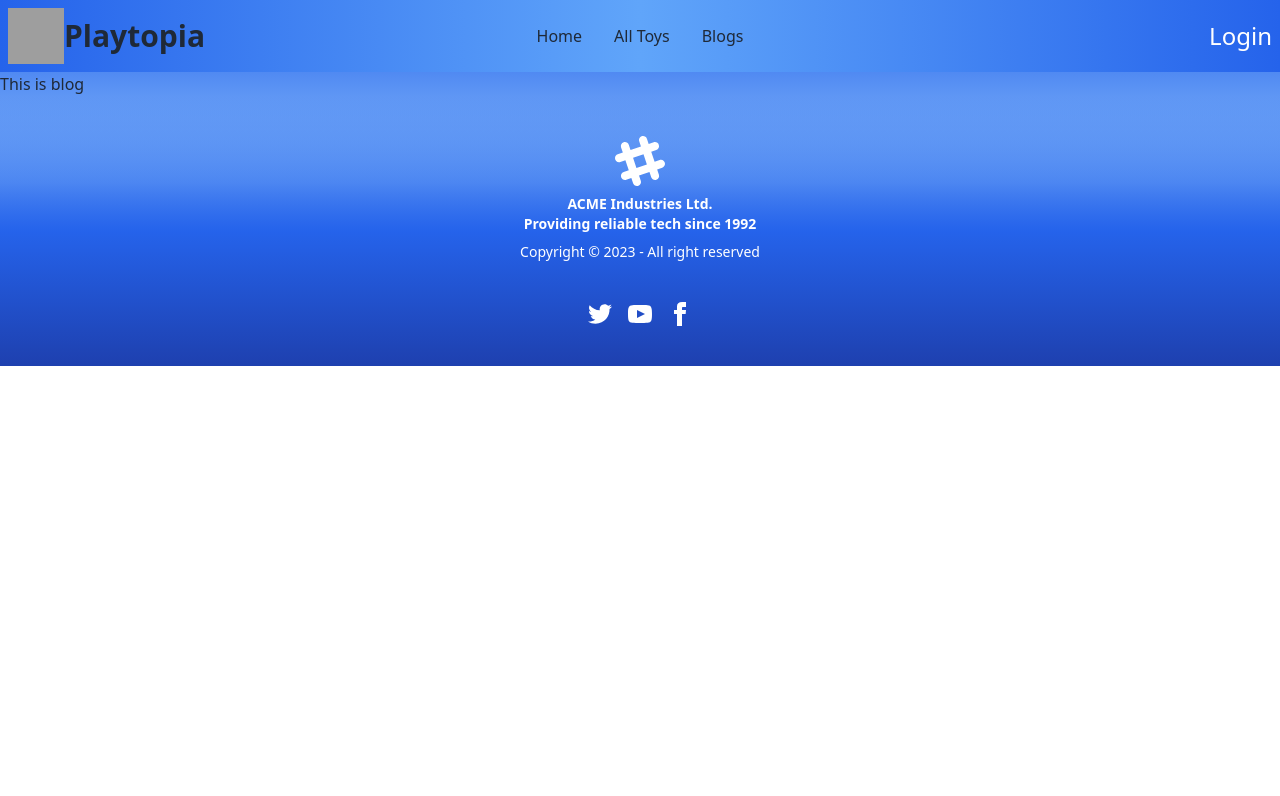
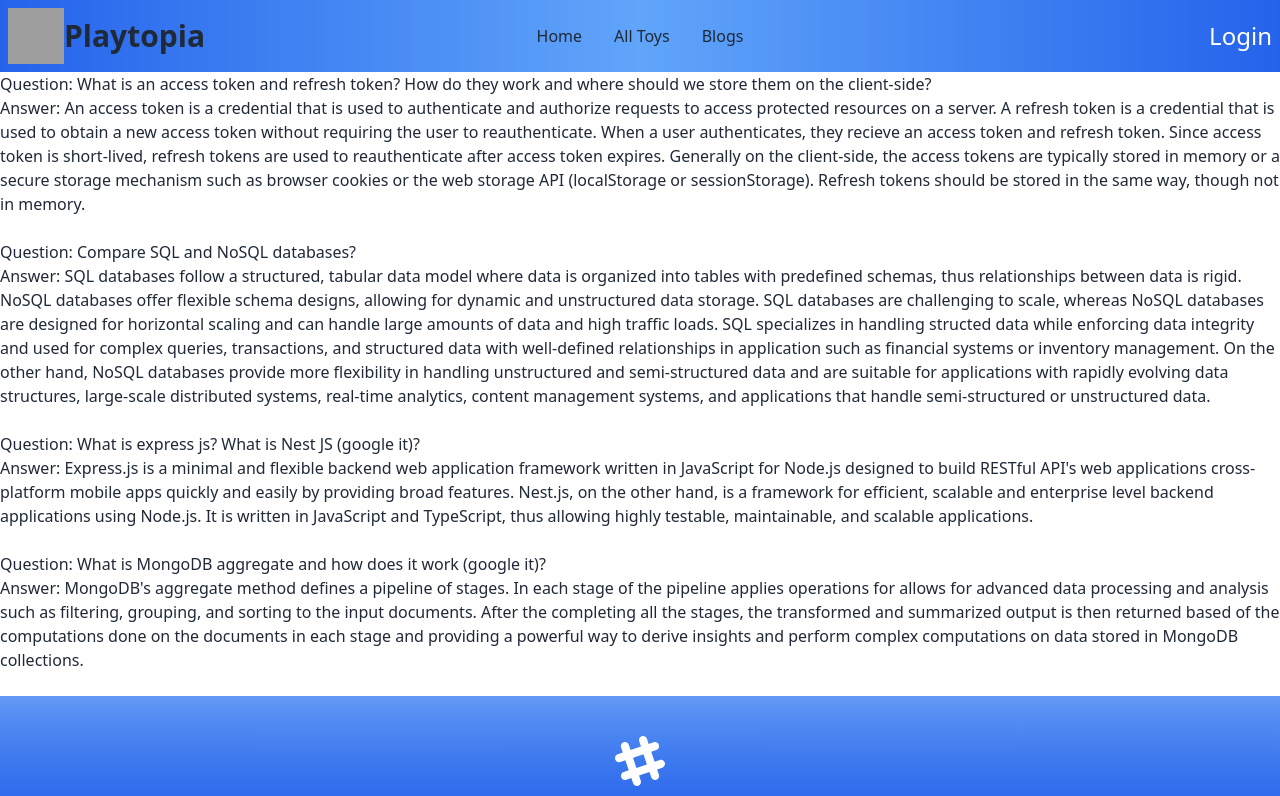
Before and after one commit to AHM-Moinuddin-Sami/Playtopia-Client, a React (Vite) app: page /blog in a window 1280 px wide. Shown: the top 796 px of the page. Built offline with nearby package versions, Linux system fonts and the light colour scheme; no server answers; grey boxes are pictures that could not be loaded.

Commit message:
completed blogs page

```diff
--- a/src/Components/Blog/Blog.jsx
+++ b/src/Components/Blog/Blog.jsx
@@ -3,8 +3,22 @@ import useTitle from "../CustomHooks/useTitle";
 const Blog = () => {
     useTitle("Blogs")
     return (
-        <div>
-            <h3>This is blog</h3>
+        <div className="bg-white">
+            <h3>Question: What is an access token and refresh token? How do they work and where should we store them on the client-side?</h3>
+            <p>Answer: An access token is a credential that is used to authenticate and authorize requests to access protected resources on a server. A refresh token is a credential that is used to obtain a new access token without requiring the user to reauthenticate. When a user authenticates, they recieve an access token and refresh token. Since access token is short-lived, refresh tokens are used to reauthenticate after access token expires. Generally on the client-side, the access tokens are typically stored in memory or a secure storage mechanism such as browser cookies or the web storage API (localStorage or sessionStorage). Refresh tokens should be stored in the same way, though not in memory.</p>
+            <br />
+            <h3>Question: Compare SQL and NoSQL databases?</h3>
+            <p>Answer: SQL databases follow a structured, tabular data model where data is organized into tables with predefined schemas, thus relationships between data is rigid. NoSQL databases offer flexible schema designs, allowing for dynamic and unstructured data storage. SQL databases are challenging to scale, whereas NoSQL databases are designed for horizontal scaling and can handle large amounts of data and high traffic loads. SQL specializes in handling structed data while enforcing data integrity and used for  complex queries, transactions, and structured data with well-defined relationships in application such as financial systems or inventory management. On the other hand, NoSQL databases provide more flexibility in handling unstructured and semi-structured data and are suitable for applications with rapidly evolving data structures, large-scale distributed systems, real-time analytics, content management systems, and applications that handle semi-structured or unstructured data.</p>
+            <br />
+            <h3>Question: What is express js? What is Nest JS (google it)?</h3>
+            <p>Answer: Express.js is a minimal and flexible backend web application framework written in JavaScript for Node.js designed to build RESTful API's web applications cross-platform mobile apps quickly and easily by providing broad features.
+                Nest.js, on the other hand, is a framework for efficient, scalable and enterprise level backend applications using Node.js. It is written in JavaScript and TypeScript, thus allowing highly testable, maintainable, and scalable applications.
+            </p>
+            <br />
+            <h3>Question: What is MongoDB aggregate and how does it work (google it)?</h3>
+            <p>Answer: MongoDB's aggregate method defines a pipeline of stages. In each stage of the pipeline applies operations for allows for advanced data processing and analysis such as filtering, grouping, and sorting to the input documents. After the completing all the stages, the transformed and summarized output is then returned based of the computations done on the documents in each stage and providing a powerful way to derive insights and perform complex computations on data stored in MongoDB collections.
+            </p>
+            <br />
         </div>
     );
 };
--- a/src/Components/Layouts/ErrorPage/ErrorPage.jsx
+++ b/src/Components/Layouts/ErrorPage/ErrorPage.jsx
@@ -2,13 +2,12 @@ import { Link } from "react-router-dom";
 
 const ErrorPage = () => {
     return (
-        <div className="card w-6/12 mx-auto bg-base-100 shadow-xl my-3 ">
+        <div className="card min-h-[100vh] min-w-[100vh] mx-auto bg-base-100 shadow-xl my-3 " >
             <div className="card-body items-center">
-                {/* <h2 className="card-title text-8xl text-red-500">404 Not Found</h2> */}
-                <img src="https://img.freepik.com/free-vector/404-error-with-landscape-concept-illustration_114360-7898.jpg?w=1380&t=st=1683218595~exp=1683219195~hmac=4b397d8c7c1871634e5a8c73d1d18186988e24d153201cfb019d8dd38655f39d" alt="" />
-                <p>The page you were trying to access does not exist. Please press the button below to return to the homepage.</p>
+                <img src="https://freefrontend.com/assets/img/html-funny-404-pages/HTML-404-Error-Page.gif" alt="" />
+                <p className="text-4xl">The page you were trying to access does not exist. Please press the button below to return to the homepage.</p>
                 <div className="card-actions justify-end">
-                    <Link to={`/`}><button className="btn">Return to Homepage</button></Link>
+                    <Link to={`/`}><button className="btn btn-primary">Return to Homepage</button></Link>
                 </div>
             </div>
         </div>
--- a/src/Components/Main/Partners/Partners.jsx
+++ b/src/Components/Main/Partners/Partners.jsx
@@ -15,12 +15,12 @@ const Partners = () => {
     return (
         <div>
             <h3 className='text-center text-6xl text-primary-content my-10 font-semibold'>Our Partners</h3>
-            <Marquee gradient={true} speed={300} gradientColor={[37 ,99 ,235]} gradientWidth={500} className="my-10 w-[10vh]">
+            <Marquee speed={300} className="my-10 md:w-[10vh]">
                 {
                     logos.map((logo, i) => <img
                         key={i}
                         src={logo}
-                        className="h-[15vh] w-fit"
+                        className="h-[15vh] md:w-fit"
                     >
                     </img>)
                 }
--- a/src/Components/Main/Reviews/ReviewCard/ReviewCard.jsx
+++ b/src/Components/Main/Reviews/ReviewCard/ReviewCard.jsx
@@ -15,7 +15,7 @@ const ReviewCard = ({ name, photo, review, index, rating }) => {
 
     }, [index])
     return (
-        <div data-aos={fadeDirection} data-aos-duration="1000" className="card items-center w-96 bg-base-200 my-3">
+        <div data-aos={fadeDirection} data-aos-duration="1000" className="card items-center md:w-96 bg-base-200 my-3">
             <img className="h-20 w-20 mt-3 rounded-full object-fit" src={photo} />
             <div className="card-body">
                 <h2 className="card-title text-2xl">{name}</h2>
--- a/src/Components/Main/ToyCategory/ToyCategoryCard/ToyCategoryCard.jsx
+++ b/src/Components/Main/ToyCategory/ToyCategoryCard/ToyCategoryCard.jsx
@@ -10,7 +10,7 @@ const ToyCategoryCard = ({ photo, name, price, rating, id }) => {
         alert("You must be logged in to see details!");
     }
     return (
-        <div className="card w-96 bg-base-200 my-3">
+        <div className="card md:w-96 bg-base-200 my-3">
             <figure><img className="h-72 w-full object-fit" src={photo} /></figure>
             <div className="card-body">
                 <h2 className="card-title">{name}</h2>
--- a/src/Components/ToyDetails/ToyDetails.jsx
+++ b/src/Components/ToyDetails/ToyDetails.jsx
@@ -1,5 +1,7 @@
 import { useLoaderData } from "react-router-dom";
 import useTitle from "../CustomHooks/useTitle";
+import { Rating } from '@smastrom/react-rating'
+import '@smastrom/react-rating/style.css'
 
 const ToyDetails = () => {
     const toyDetails = useLoaderData();
@@ -13,7 +15,11 @@ const ToyDetails = () => {
                     <h1 className="text-5xl py-2 font-bold">{toyName}</h1>
                     <p className="text-xl">Seller: {sellerName} Email:<span className="text-gray-600">{sellerEmail}</span></p>
                     <p className="py-6">{description}</p>
-                    <p className="py-4">Rating: {rating} Available Quantity: {quantity}</p>
+                    <div className="flex items-center"><span className='mr-2 text-xl'>Rating:</span><Rating
+                        style={{ maxWidth: 150 }}
+                        value={rating}
+                        readOnly
+                    /> <span className='mr-2 text-xl'>Available Quantity: {quantity}</span> </div>
                     <p className="text-xl font-semibold">Price: {price} $</p>
                 </div>
             </div>
```
